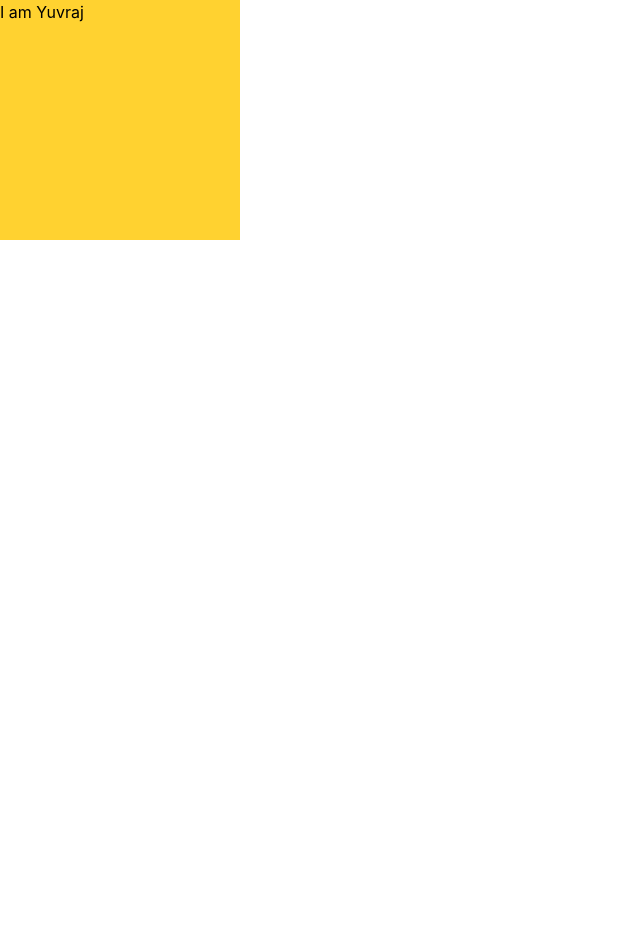
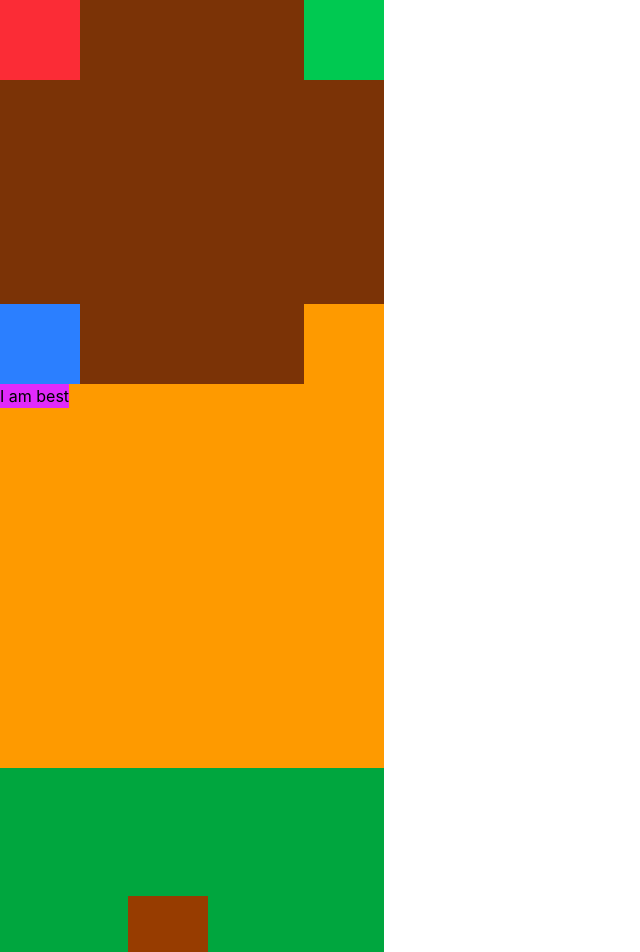
Before and after one commit to md-rayhan-shorif/Tailwind, a React (Vite) app: page / in a window 1280 px wide. Shown: the top 952 px of the page, without its empty margins (0-640 px from the left). Before the commit the page ends 800 px from the top, so only its background shows below. Built offline with nearby package versions, Linux system fonts and the light colour scheme.

Commit message:
Positions - absolute(with right, left, top, bottom) , relative, fixed

```diff
--- a/src/App.jsx
+++ b/src/App.jsx
@@ -8,6 +8,7 @@ import Colors from './topics/Colors'
 import Size from './topics/Size'
 import Height from './topics/Height'
 import SizeClass from './topics/SizeClass'
+import Positions from './topics/Positions'
 
 function App() {
 
@@ -18,7 +19,8 @@ function App() {
       <Colors/>
       <Size/> */}
       {/* <Height/> */}
-      <SizeClass/>
+      {/* <SizeClass/> */}
+      <Positions/>
     </>
   )
 
--- /dev/null
+++ b/src/topics/Positions.jsx
@@ -0,0 +1,45 @@
+import React from 'react'
+
+const Positions = () => {
+  return (
+    <>
+    {/* jodi ami jekono ek jagay stable rakhte chai tahole absolute use korbo */}
+
+
+
+
+{/*
+
+      <div className=' bg-amber-500 size-40  absolute right-0 bottom-0'></div>
+      <div className=' bg-green-500 size-40 absolute right-0 top-0'></div>
+      <div className=' bg-blue-500 size-40 absolute left-0 bottom-0'></div>
+      <div className=' bg-red-500 size-40 absolute left-0 top-0'></div> */}
+
+
+
+{/* Jodi kono div er moddhe box shajate chai tahole relative use korte hobe */}
+      <div className=' bg-amber-900 relative  size-96'>
+
+
+      <div className=' bg-amber-500 size-20 absolute right-0 bottom-0'></div>
+      <div className=' bg-green-500 size-20 absolute right-0 top-0'></div>
+      <div className=' bg-blue-500 size-20 absolute left-0 bottom-0'></div>
+      <div className=' bg-red-500 size-20 absolute left-0 top-0'></div>
+
+      </div>
+
+      {/* jodi jono jinis chai screen e ekjagay e thakbe tahole shudhu fixed kore dibo */}
+      <div className=' size-96 bg-amber-500'>
+        <h1 className=' bg-fuchsia-500 fixed z-10 '>I am best </h1>
+      </div>
+
+      <div className=' bg-green-600 size-96 relative'>
+        <div className=' bg-amber-800 size-20 inset-32 absolute'></div>
+
+      </div>
+
+    </>
+  )
+}
+
+export default Positions
```
